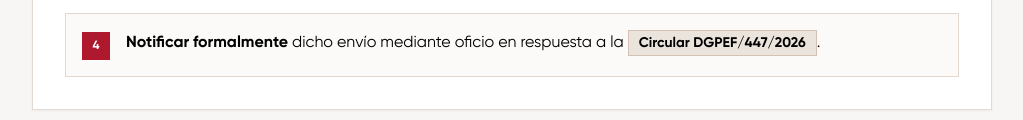
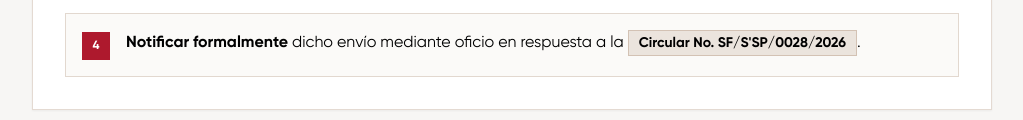
Before and after one commit to mariotadis-oss/Sitio-Rue, a plain HTML site: page index.html in a window 1280 px wide. Shown: the part 2608-2728 px from the top of the page, without its empty margins (128-1151 px from the left). Drawn offline with nearby package versions, Linux system fonts and the light colour scheme.

Commit message:
Landing RUE corrección Circular

```diff
--- a/index.html
+++ b/index.html
@@ -381,7 +381,7 @@
             <strong>Notificar formalmente</strong> dicho envío mediante oficio en respuesta a la
             <span
               class="inline-block px-2.5 py-0.5 bg-chiapas-arena/40 text-chiapas-negro font-bold text-xs sm:text-sm border border-chiapas-arena">
-              Circular DGPEF/447/2026
+              Circular No. SF/S'SP/0028/2026
             </span>.
           </div>
         </div>
```
